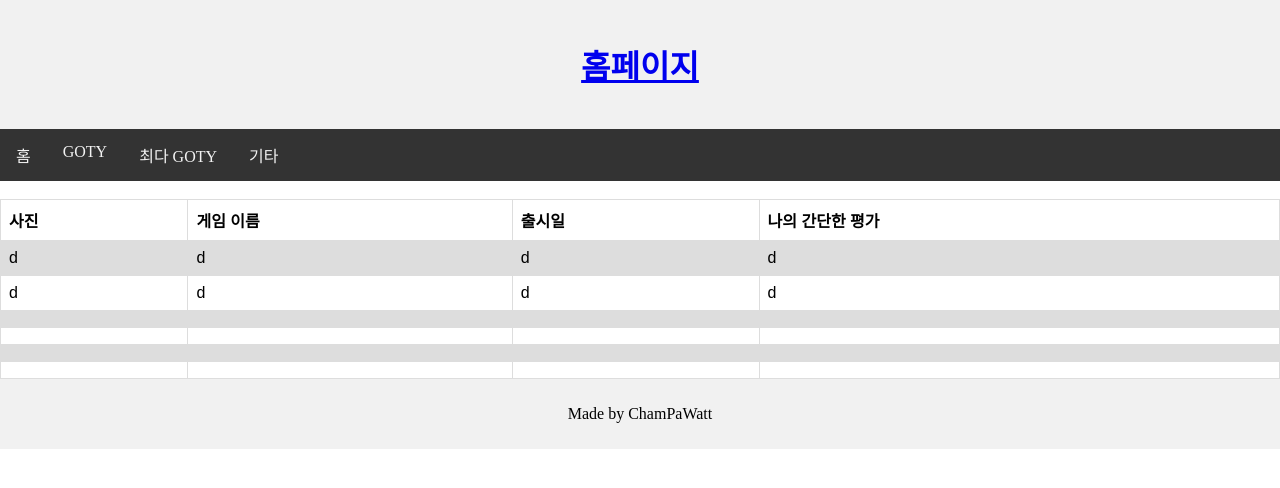
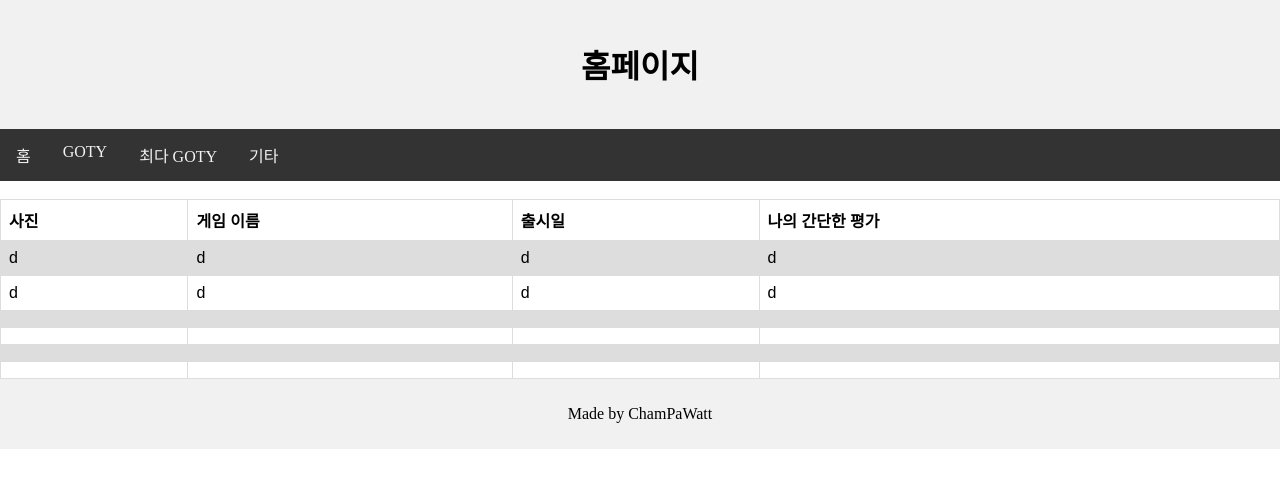
Before and after one commit to ChamPaWatt/my_web, a plain HTML site: page html/table.html in a window 1280 px wide. Drawn offline with Linux system fonts and the light colour scheme.

Commit message:
Update table.html

```diff
--- a/html/table.html
+++ b/html/table.html
@@ -96,7 +96,6 @@ body {
 <body>
 
 <div class="header">
-  <a href="../index.html">
   <h1>홈페이지</h1>
   </a>
 </div>
```
